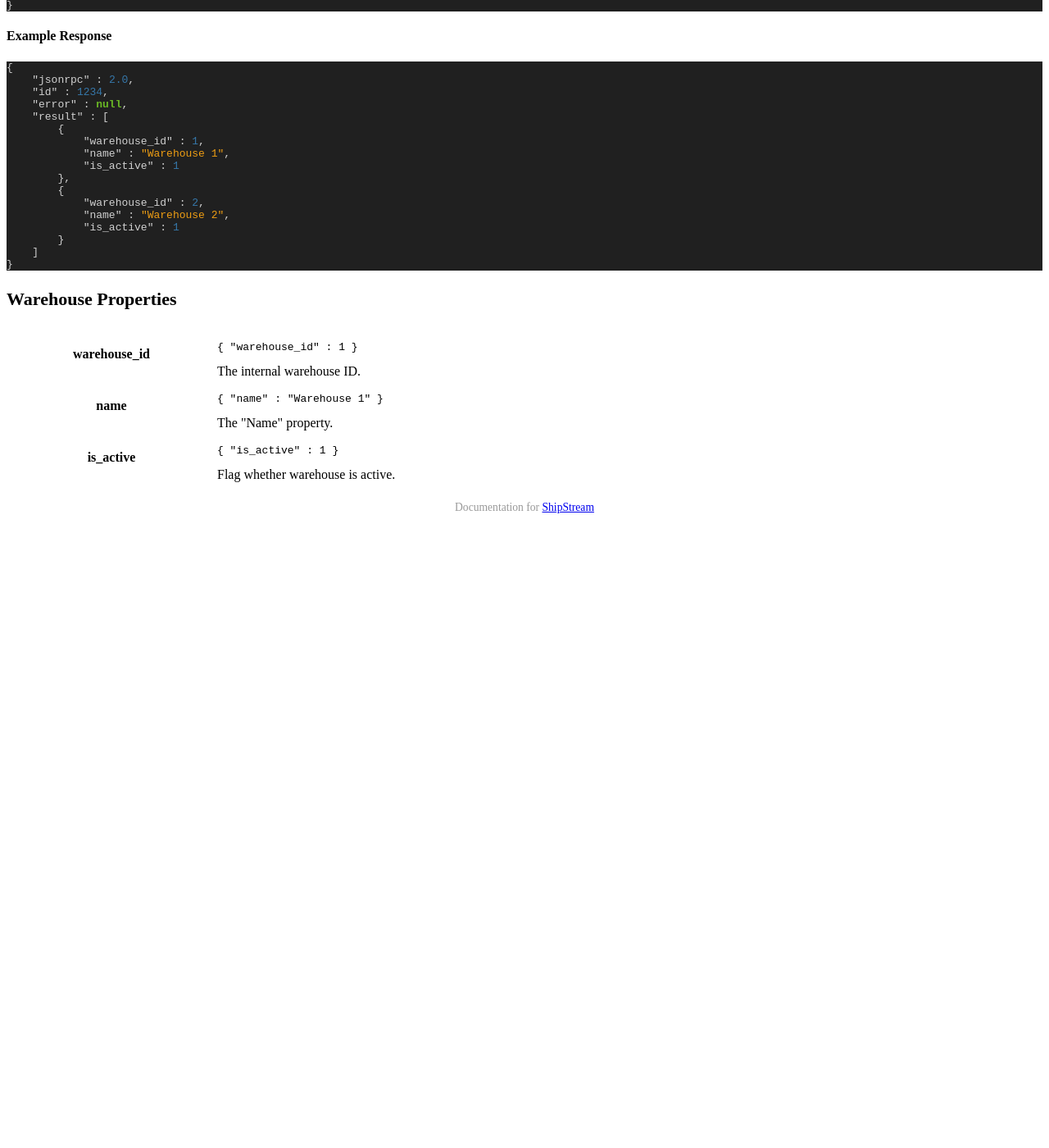
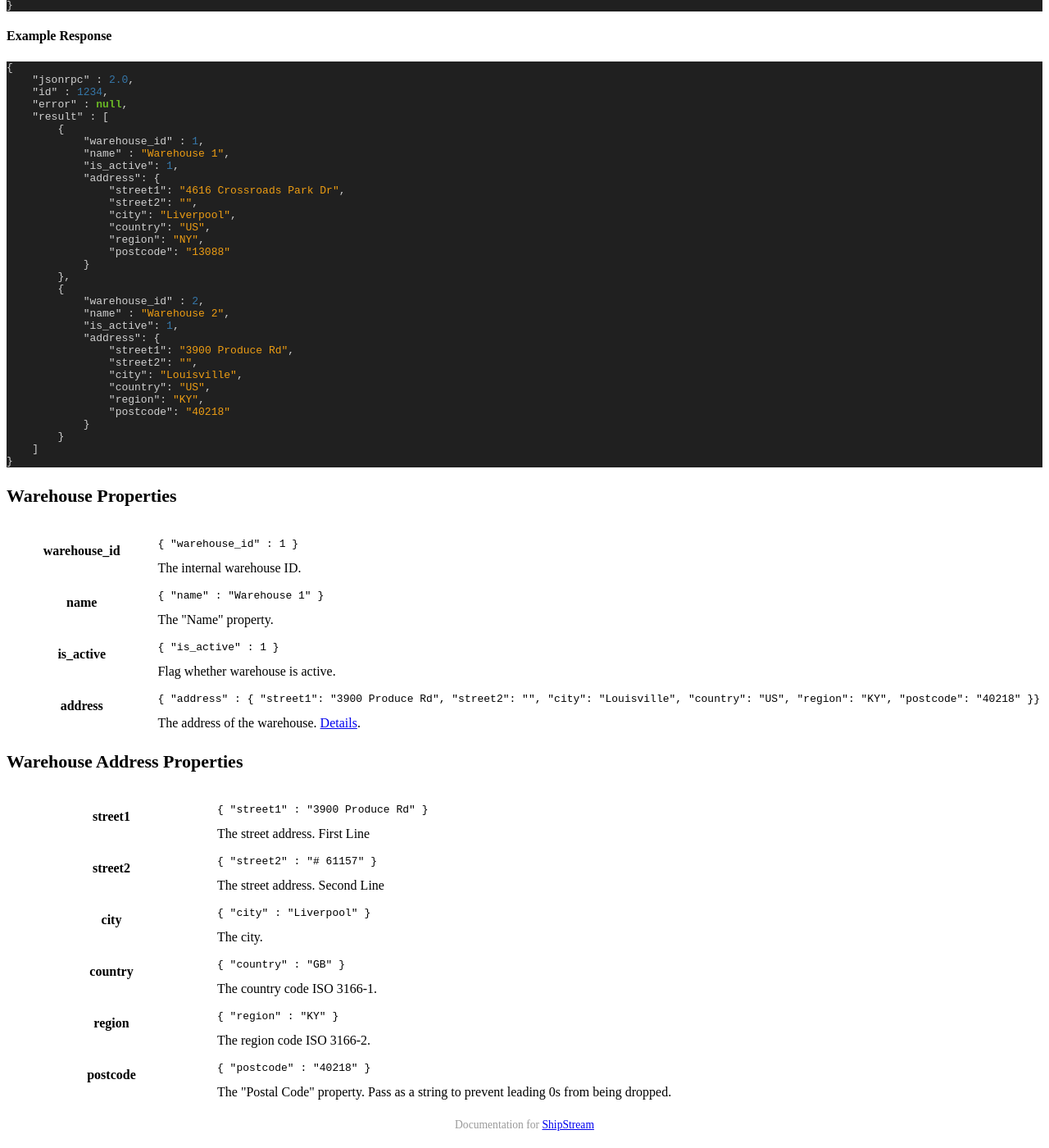
Before and after one commit to ShipStream/shipstream.github.io, a Jekyll site: the page built from _posts/2015-06-03-warehouse.md, in a window 1280 px wide and 1400 px high, scrolled down 1421 px. Shown: the whole window at 82% size. Built offline with Jekyll 4.4.1, drawn with Linux system fonts in a browser that asks for light colours; a style sheet for code colours, icons or effects is not loaded; before the commit the page ends 2068 px from its top, so only the background shows below that.

Commit message:
DEV-1637 Shopify: Report fulfillment origin address (#81)
- Extended warehouse.list API. Updated documentation

https://app.clickup.com/t/2304761/DEV-1637

```diff
--- a/_posts/2015-06-03-warehouse.md
+++ b/_posts/2015-06-03-warehouse.md
@@ -62,12 +62,28 @@ Retrieve warehouses information:
         {
             "warehouse_id" : 1,
             "name" : "Warehouse 1",
-            "is_active" : 1
+            "is_active": 1,
+            "address": {
+                "street1": "4616 Crossroads Park Dr",
+                "street2": "",
+                "city": "Liverpool",
+                "country": "US",
+                "region": "NY",
+                "postcode": "13088"
+            }
         },
         {
             "warehouse_id" : 2,
             "name" : "Warehouse 2",
-            "is_active" : 1
+            "is_active": 1,
+            "address": {
+                "street1": "3900 Produce Rd",
+                "street2": "",
+                "city": "Louisville",
+                "country": "US",
+                "region": "KY",
+                "postcode": "40218"
+            }
         }
     ]
 }
@@ -100,5 +116,63 @@ Retrieve warehouses information:
             Flag whether warehouse is active.
         </td>
     </tr>
+    <tr>
+        <th>address</th>
+        <td>
+            <pre><code>{ "address" : { "street1": "3900 Produce Rd", "street2": "", "city": "Louisville", "country": "US", "region": "KY", "postcode": "40218" }}</code></pre>
+             The address of the warehouse. <a href="#warehouse_address_properties">Details</a>.
+        </td>
+    </tr>
 </tbody>
 </table>
+
+<h3 id="warehouse_address_properties">
+    Warehouse Address Properties
+</h3>
+
+<table class="table-striped">
+<tbody>
+    <tr>
+        <th>street1</th>
+        <td>
+            <pre><code>{ "street1" : "3900 Produce Rd" }</code></pre>
+            The street address. First Line
+        </td>
+    </tr>
+    <tr>
+        <th>street2</th>
+        <td>
+            <pre><code>{ "street2" : "# 61157" }</code></pre>
+            The street address. Second Line
+        </td>
+    </tr>
+    <tr>
+        <th>city</th>
+        <td>
+            <pre><code>{ "city" : "Liverpool" }</code></pre>
+            The city.
+        </td>
+    </tr>
+    <tr>
+        <th>country</th>
+        <td>
+            <pre><code>{ "country" : "GB" }</code></pre>
+            The country code ISO 3166-1.
+        </td>
+    </tr>
+    <tr>
+        <th>region</th>
+        <td>
+            <pre><code>{ "region" : "KY" }</code></pre>
+            The region code ISO 3166-2.
+        </td>
+    </tr>
+    <tr>
+        <th>postcode</th>
+        <td>
+            <pre><code>{ "postcode" : "40218" }</code></pre>
+            The "Postal Code" property. Pass as a string to prevent leading 0s from being dropped.
+        </td>
+    </tr>
+</tbody>
+</table>
```
